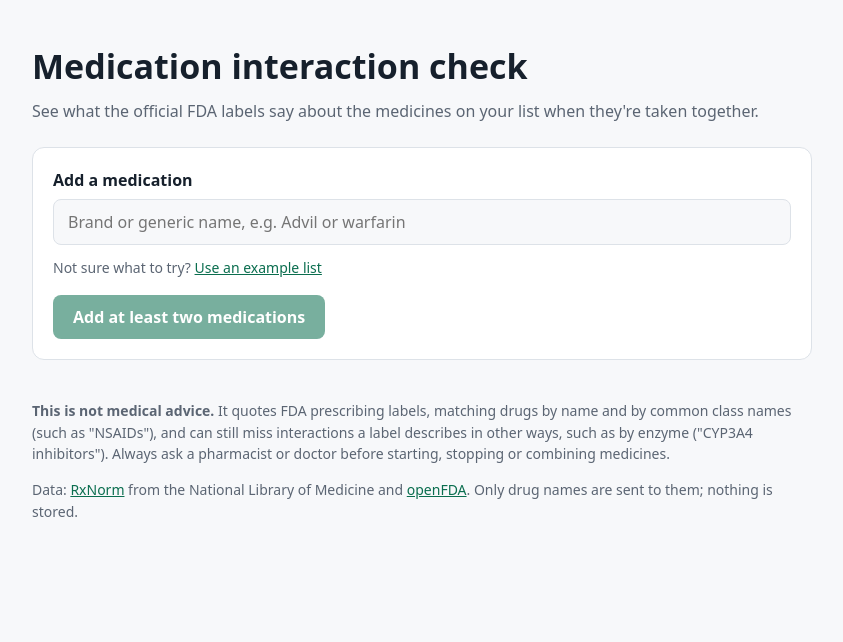
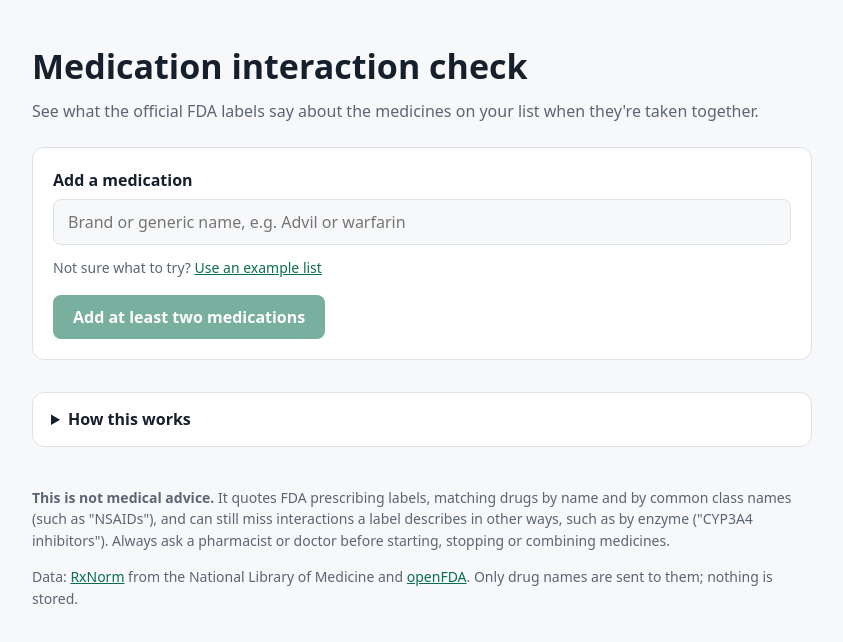
Before and after one commit to Mdjamilh/rx-interaction-checker, a React (Vite) app: page / in a window 1280 px wide. Shown: the top 642 px of the page, without its empty margins (218-1061 px from the left). Built offline with nearby package versions, Linux system fonts and the light colour scheme.

Commit message:
docs(ui): explain how the check works, step by step, on the page

```diff
--- a/src/App.tsx
+++ b/src/App.tsx
@@ -165,6 +165,16 @@ export default function App() {
         )}
       </div>
 
+      <details className="how">
+        <summary>How this works</summary>
+        <ol>
+          <li>Each name is looked up in RxNorm, the National Library of Medicine's drug vocabulary, to find its active ingredients. Brand names such as Advil become ibuprofen.</li>
+          <li>For each ingredient, the newest FDA prescribing label is read from openFDA, along with the drug's official class (for example "Nonsteroidal Anti-inflammatory Drug").</li>
+          <li>For every pair, both labels' boxed warnings, contraindications and drug interaction sections are searched for the other drug's name or class, and the matching sentences are quoted.</li>
+          <li>Entries that share an ingredient are flagged separately, because taking both can double the dose.</li>
+        </ol>
+      </details>
+
       <footer>
         <p>
           <strong>This is not medical advice.</strong> It quotes FDA prescribing labels, matching drugs by name and by common class names (such as "NSAIDs"), and can
--- a/src/index.css
+++ b/src/index.css
@@ -302,3 +302,20 @@ button.link {
 h2:focus {
   outline: none;
 }
+
+.how {
+  margin-top: 32px;
+  padding: 14px 18px;
+  border: 1px solid var(--border);
+  border-radius: 12px;
+  background: var(--surface);
+}
+
+.how summary {
+  font-weight: 600;
+  cursor: pointer;
+}
+
+.how li + li {
+  margin-top: 6px;
+}
```
